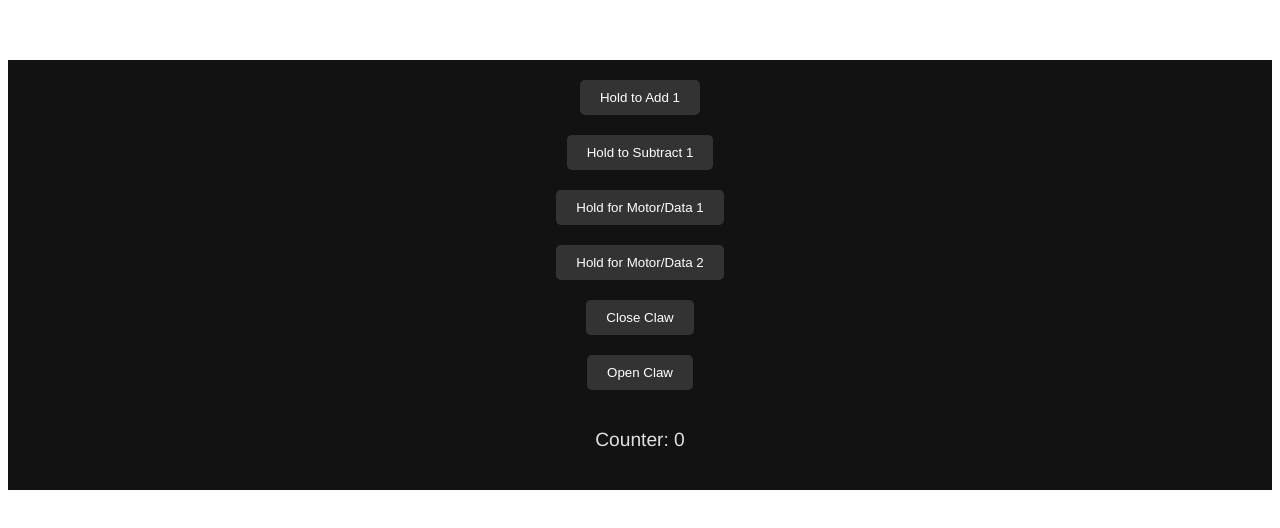
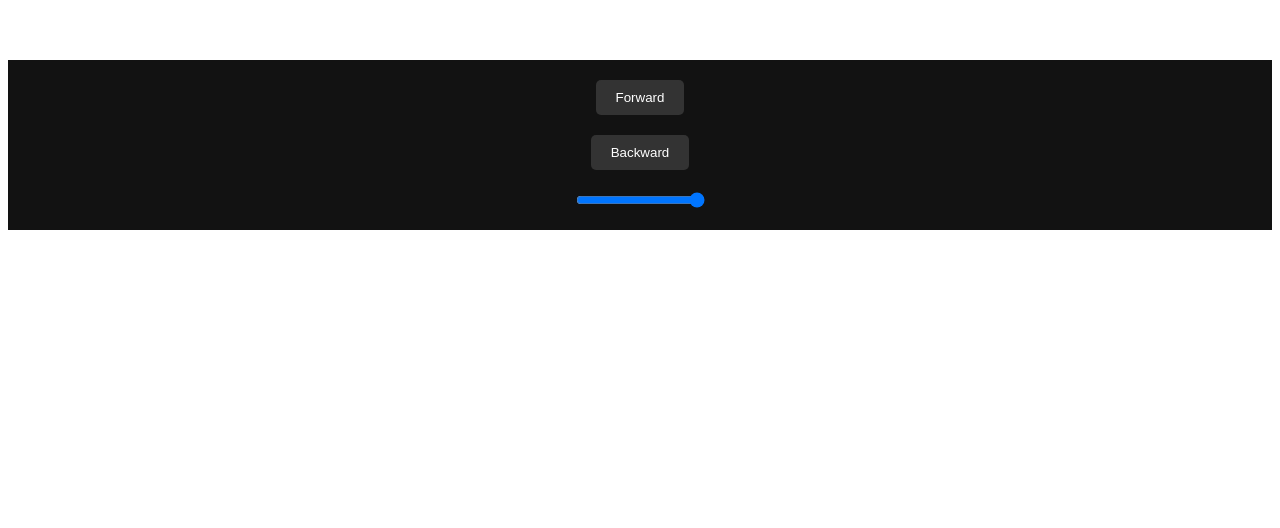
Before and after one commit to abbseblin/Robotic-Car-G29-main, a Vue app: page / in a window 1280 px wide. Shown: the top 528 px of the page. Built offline with nearby package versions, Linux system fonts and the light colour scheme.

Commit message:
simple firebase requests

```diff
--- a/src/components/firebase-data.vue
+++ b/src/components/firebase-data.vue
@@ -1,34 +1,8 @@
 <template>
     <div>
-        <!-- <label for="dataInput">Data:</label>
-      <input v-model="data" type="text" id="dataInput" /> -->
-
-        <!-- Slider -->
-        <!-- <label for="slider">Slider Value: {{ slider }}</label> -->
-        <!-- <input id="slider" type="range" v-model="slider" min="0" max="180" @input="updateSlider"> -->
-
-        <!-- Button to continuously add 1 for every 5 milliseconds -->
-        <button @mousedown="startAdding" @mouseup="stopAdding">Hold to Add 1</button>
-
-        <!-- Button to continuously subtract 1 for every 5 milliseconds -->
-        <button @mousedown="startSubtracting" @mouseup="stopSubtracting">Hold to Subtract 1</button>
-
-        <!-- Button to set motor/data to 1 when held down -->
-        <button @mousedown="setMotorData(1)" @mouseup="stopSettingMotorData">Hold for Motor/Data 1</button>
-
-        <!-- Button to set motor/data to 2 when held down -->
-        <button @mousedown="setMotorData(2)" @mouseup="stopSettingMotorData">Hold for Motor/Data 2</button>
-
-
-        <button @click="closeClaw">Close Claw</button>
-
-        <button @click="openClaw">Open Claw</button>
-
-
-        <!-- Display the counter value -->
-        <p>Counter: {{ counter }}</p>
-
-
+        <button id="forward" @mousedown="SetMotorDir(1)" @mouseup="SetMotorDir(2)">Forward</button>
+        <button id="forward" @mousedown="SetMotorDir(0)" @mouseup="SetMotorDir(2)">Backward</button>
+        <input id="slider" type="range" v-model=MotorSpeed min=0 max=1023 @input="SetMotorSpeed(MotorSpeed)">
     </div>
 </template>
 
@@ -39,100 +13,21 @@ export default {
     data() {
         return {
             data: '',
-            slider: 0,
-            addingInterval: null,
-            subtractingInterval: null,
-            settingMotorDataInterval: null,
-            counter: 0,
+            MotorDir: 0,
+            MotorSpeed: 1023,
         };
     },
     methods: {
-        startAdding() {
-            // Start adding 1 for every 5 milliseconds when the button is pressed
-            this.addingInterval = setInterval(() => {
-                this.counter = Math.min(180, this.counter + 1);
-
-                set(ref(db, 'servo'), {
-                    data: this.counter,
-                    slider: parseInt(this.slider),
-                });
-            }, 5); // 5 milliseconds interval
-        },
-        stopAdding() {
-            // Stop adding when the button is released
-            clearInterval(this.addingInterval);
-            this.addingInterval = null;
-        },
-        startSubtracting() {
-            // Start subtracting 1 for every 5 milliseconds when the button is pressed
-            this.subtractingInterval = setInterval(() => {
-                this.counter = Math.max(0, this.counter - 1);
-
-                set(ref(db, 'servo'), {
-                    data: this.counter,
-                    slider: parseInt(this.slider),
-                });
-            }, 5); // 5 milliseconds interval
-        },
-        stopSubtracting() {
-            // Stop subtracting when the button is released
-            clearInterval(this.subtractingInterval);
-            this.subtractingInterval = null;
-        },
-        setMotorData(value) {
-            // Set motor/data to the specified value when the button is pressed
-            this.settingMotorDataInterval = setInterval(() => {
-                set(ref(db, 'motor'), {
-                    data: value,
-                });
-            }, 5); // 5 milliseconds interval
-        },
-        stopSettingMotorData() {
-            // Stop setting motor/data when the button is released
-            clearInterval(this.settingMotorDataInterval);
-            this.settingMotorDataInterval = null;
-
-            // Set motor/data to 0
-            set(ref(db, 'motor'), {
-                data: 0,
+        SetMotorSpeed(value) {
+            set(ref(db, 'motorSpeed'), {
+                MotorSpeed: value,
             });
         },
-        updateSlider() {
-            // Handle slider value changes
-            console.log(`Updated Slider Value: ${this.slider}`);
-
-            // Send the slider data to Firebase immediately
-            set(ref(db, 'servo'), {
-                data: this.data,
-                slider: parseInt(this.slider),
-            });
-        },
-        closeClaw() {
-            set(ref(db, 'servo/claw'), 1).then(() => {
-                console.log('Closing claw...');
-                setTimeout(() => {
-                    set(ref(db, 'servo/claw'), 0).then(() => {
-                        console.log('Claw action completed.');
-                    });
-                }, 300); // 500 milliseconds = 0.5 second
-            }).catch((error) => {
-                console.error('Error performing action:', error);
-            });
-        },
-
-        openClaw() {
-            set(ref(db, 'servo/claw'), 2).then(() => {
-                console.log('Opening claw...');
-                setTimeout(() => {
-                    set(ref(db, 'servo/claw'), 0).then(() => {
-                        console.log('Claw action completed.');
-                    });
-                }, 400); // 500 milliseconds = 0.5 second
-            }).catch((error) => {
-                console.error('Error performing action:', error);
-            });
-        },
-
+        SetMotorDir(value){
+            set(ref(db, 'motorDir'), {
+                MotorDir: value
+            })
+        }
     },
 };
 </script>
@@ -197,4 +92,5 @@ p {
     height: 20px;
     background: #777;
     cursor: pointer;
-  } */</style>
+  } */
+</style>
```
Also changed, not shown: 1 other file (tests, documents, lock files or other folders).
